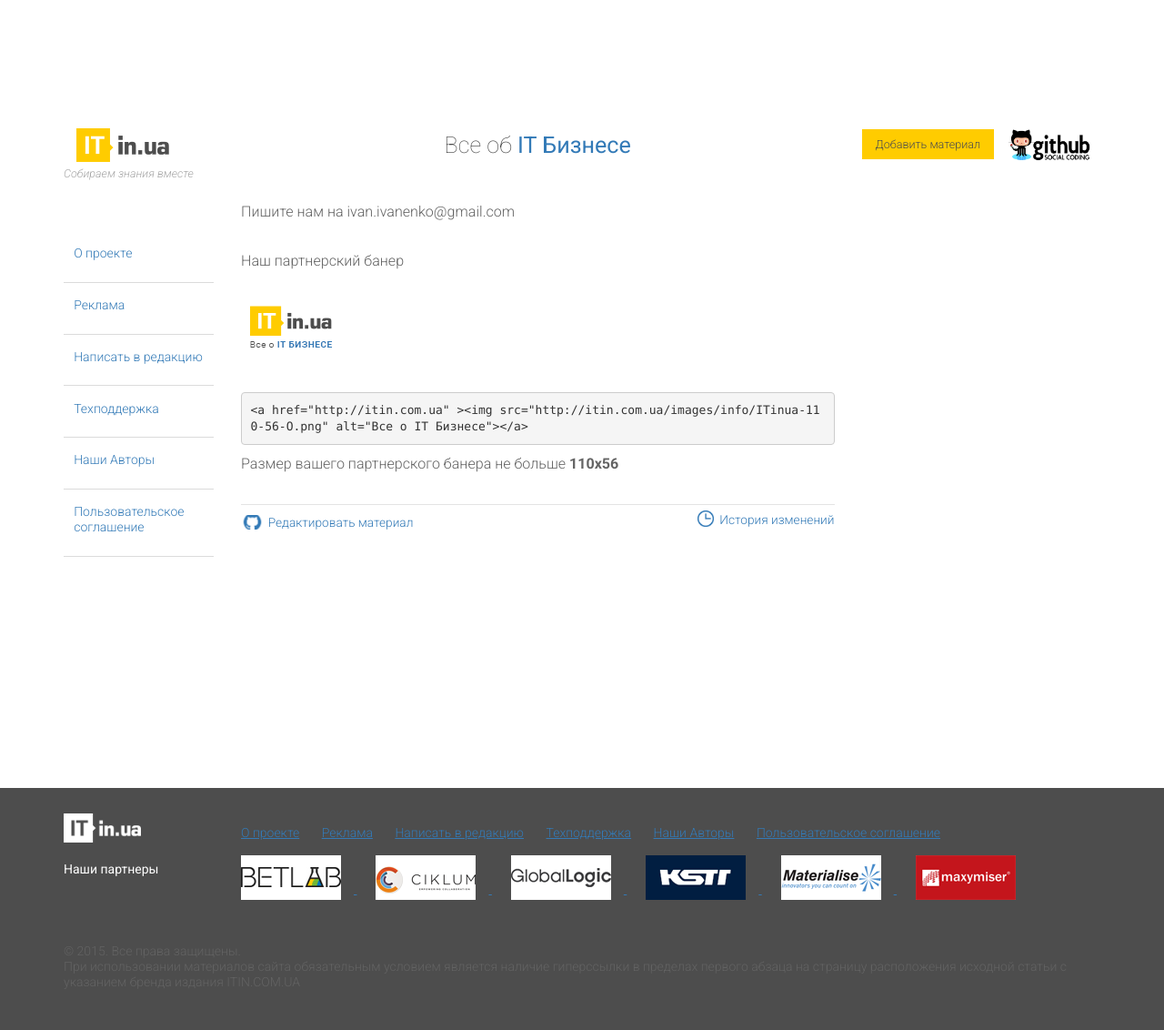
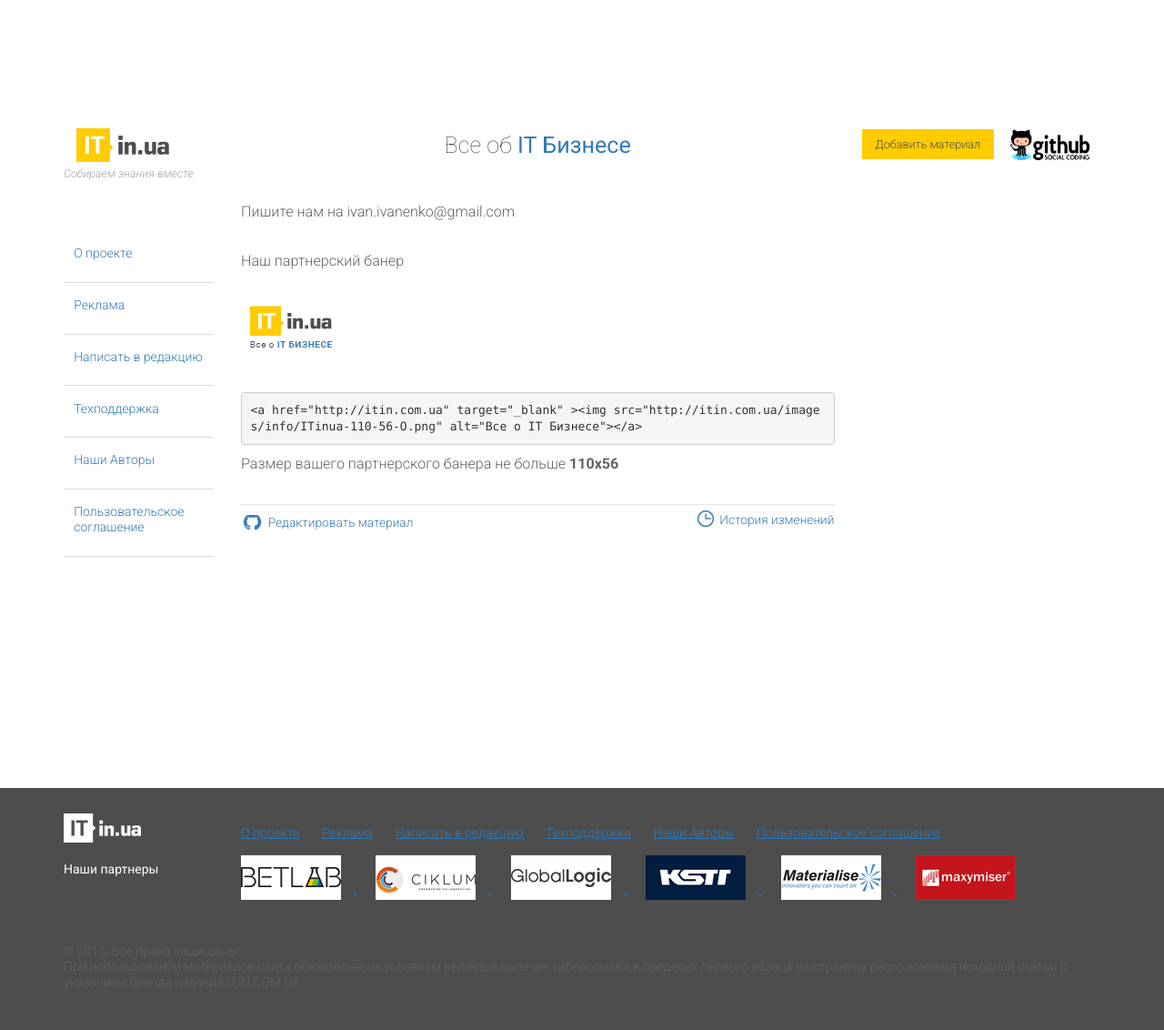
Before and after one commit to itinua/itinua.github.io, a Jekyll site: the page built from content/tehpodderzhka.md, in a window 1280 px wide. Shown: the whole page at 91% size. Built offline with Jekyll 4.4.1, drawn with Linux system fonts in a browser that asks for light colours; Markdown is read by kramdown in place of the engine named in the settings.

Commit message:
Update tehpodderzhka.md

```diff
--- a/content/tehpodderzhka.md
+++ b/content/tehpodderzhka.md
@@ -5,10 +5,10 @@ layout: main
 
 Наш партнерский банер
 
-![Все об IT Бизнесе](/images/info/ITinua-110-56-O.png)
+<a href="http://itin.com.ua" target="_blank" ><img src="http://itin.com.ua/images/info/ITinua-110-56-O.png" alt="Все о IT Бизнесе"></a>
 
 
-    <a href="http://itin.com.ua" ><img src="http://itin.com.ua/images/info/ITinua-110-56-O.png" alt="Все о IT Бизнесе"></a>
+    <a href="http://itin.com.ua" target="_blank" ><img src="http://itin.com.ua/images/info/ITinua-110-56-O.png" alt="Все о IT Бизнесе"></a>
 
 
 Размер вашего партнерского банера не больше **110x56**
```
